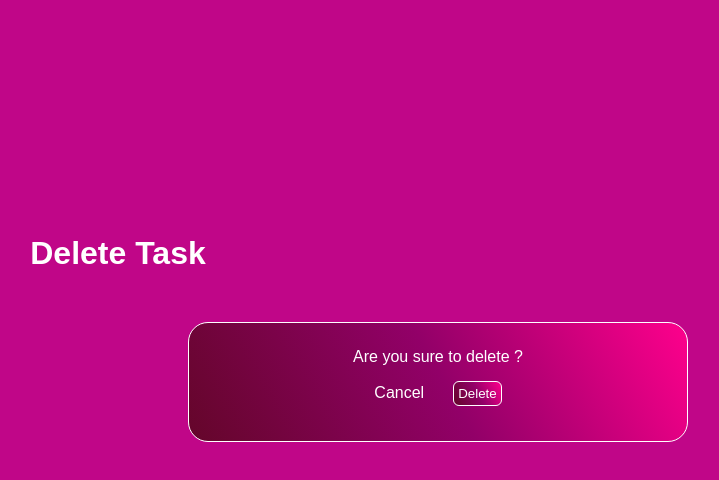
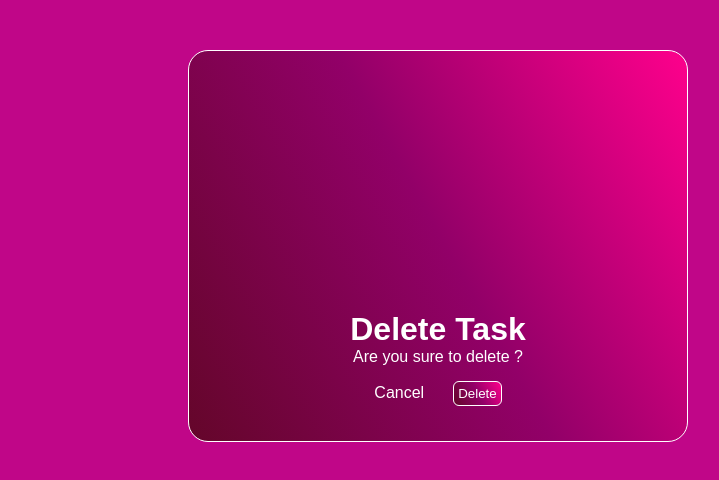
Before and after one commit to louuispy/AnulaMulta, a Next.js app in the folder frontend pomofocus/: page /1/delete in a window 1280 px wide. Shown: the top 480 px of the page, without its empty margins (522-1241 px from the left). Built offline with nearby package versions, Linux system fonts and the light colour scheme; no server answers; the database is empty.

Commit message:
Update delete.js

```diff
--- a/frontend pomofocus/pages/[id]/delete.js
+++ b/frontend pomofocus/pages/[id]/delete.js
@@ -43,14 +43,16 @@ const Delete = () => {
 
   return (
     <>
+    <div id="container-center">
+
       <div className="title">
         <div className="title-delete">
-          <h1 className="title-h1">Delete Task</h1>
         </div>
         <div className="container">
 
         <form>
           <div className="do-you-want-to-delete">
+          <h1 className="title-h1">Delete Task</h1>
             Are you sure to delete <strong>{task?.title}</strong>?
           </div>
           <div className="controls">
@@ -74,6 +76,7 @@ const Delete = () => {
         <title>Delete Task</title>
       </Head>
               </div>
+                </div>
     </>
   );
 };
```
